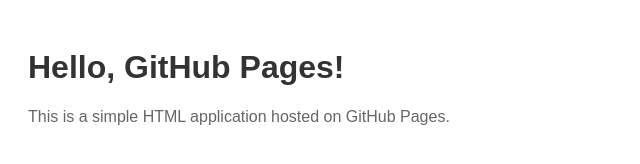
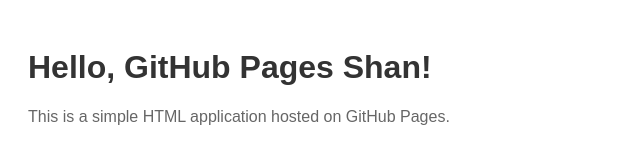
Before and after one commit to soppushan/sopputradingapp, a plain HTML site: page Index.html in a window 1280 px wide. Shown: the whole page, without its empty margins (0-640 px from the left). Drawn offline with Linux system fonts and the light colour scheme.

```diff
--- a/Index.html
+++ b/Index.html
@@ -20,7 +20,7 @@
     </style>
 </head>
 <body>
-    <h1>Hello, GitHub Pages!</h1>
+    <h1>Hello, GitHub Pages Shan!</h1>
     <p>This is a simple HTML application hosted on GitHub Pages.</p>
 </body>
 </html>
```
